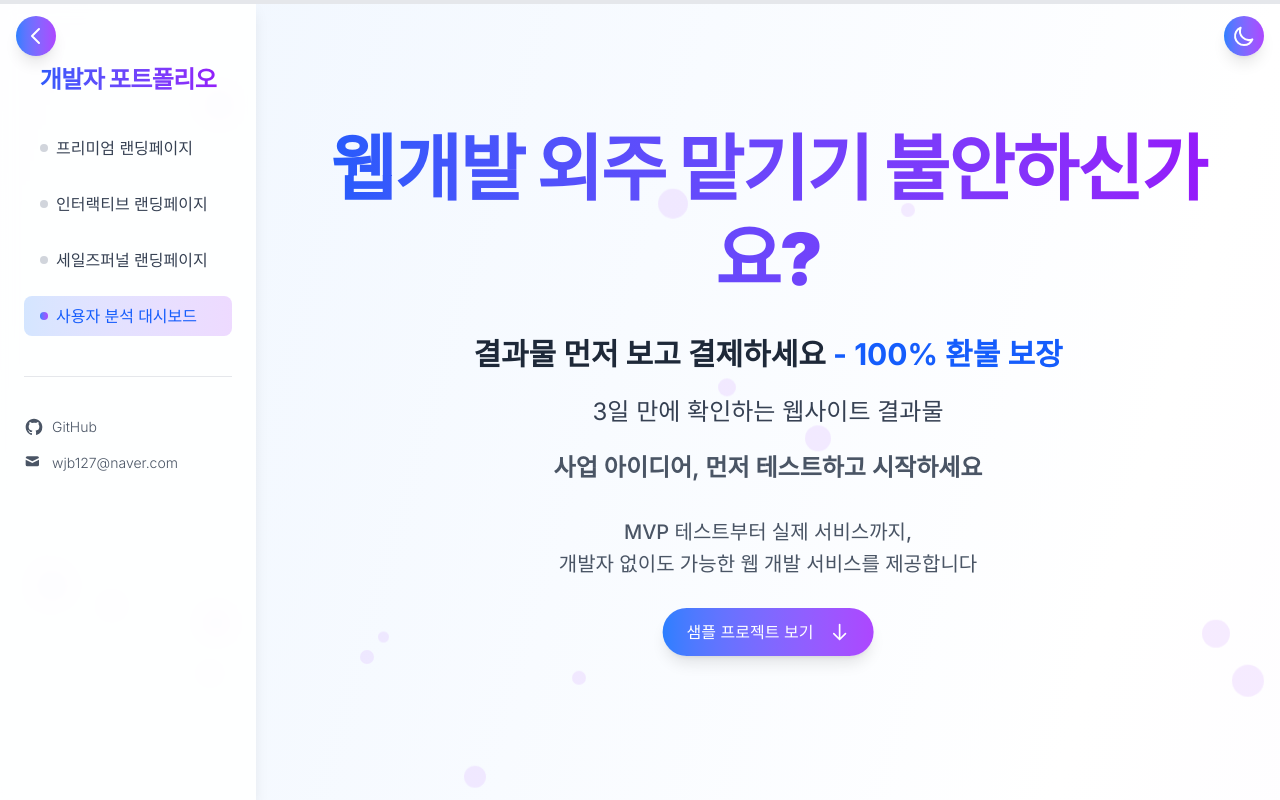
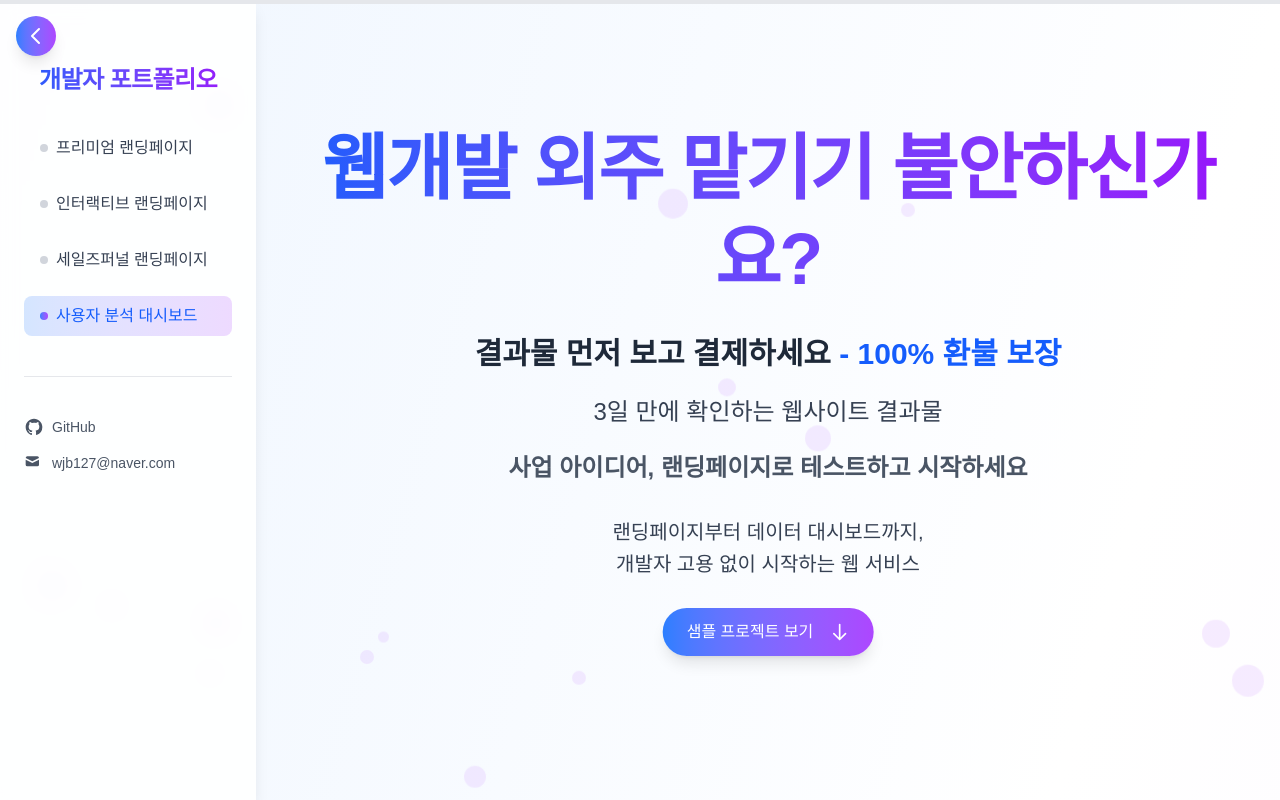
Before and after one commit to wjb127/portfolio, a Next.js app: page / in a window 1280 px wide. Shown: the top 800 px of the page. Built offline with nearby package versions, Linux system fonts and the light colour scheme.

Commit message:
Dark Mode Remove

```diff
--- a/src/app/layout.tsx
+++ b/src/app/layout.tsx
@@ -1,11 +1,9 @@
 import './globals.css'
-import { Inter } from 'next/font/google'
+import type { Metadata } from 'next'
 
-const inter = Inter({ subsets: ['latin'] })
-
-export const metadata = {
-  title: '웹 개발 포트폴리오',
-  description: 'Next.js와 Tailwind CSS를 활용한 포트폴리오',
+export const metadata: Metadata = {
+  title: '개발자 포트폴리오',
+  description: '안전하고 빠른 웹 개발 서비스',
 }
 
 export default function RootLayout({
@@ -15,7 +13,7 @@ export default function RootLayout({
 }) {
   return (
     <html lang="ko" suppressHydrationWarning>
-      <body className={`${inter.className} antialiased`} suppressHydrationWarning>
+      <body className="bg-white" suppressHydrationWarning>
         {children}
       </body>
     </html>
--- a/src/app/page.tsx
+++ b/src/app/page.tsx
@@ -113,9 +113,6 @@ export default function Home() {
   // 네비게이션 표시 상태
   const [isNavVisible, setIsNavVisible] = useState(true);
 
-  // 다크모드 상태
-  const [isDarkMode, setIsDarkMode] = useState(false);
-
   // 확장된 카드 상태
   const [expandedCard, setExpandedCard] = useState<string | null>(null);
 
@@ -137,22 +134,6 @@ export default function Home() {
   // 네비게이션 토글 함수
   const toggleNav = () => {
     setIsNavVisible(!isNavVisible);
-  };
-
-  // 다크모드 토글 함수
-  const toggleDarkMode = () => {
-    const newDarkMode = !isDarkMode;
-    setIsDarkMode(newDarkMode);
-
-    // HTML 요소에 다크모드 클래스 추가/제거
-    if (newDarkMode) {
-      document.documentElement.classList.add('dark');
-    } else {
-      document.documentElement.classList.remove('dark');
-    }
-
-    // 로컬 스토리지에 설정 저장
-    localStorage.setItem('darkMode', newDarkMode ? 'true' : 'false');
   };
 
   // 카드 확장 토글 함수
@@ -233,25 +214,6 @@ export default function Home() {
     };
   }, []);
 
-  // 다크모드 초기 설정
-  useEffect(() => {
-    // 로컬 스토리지에서 다크모드 설정 확인
-    const savedDarkMode = localStorage.getItem('darkMode');
-
-    // 저장된 설정이 있으면 그 설정 사용, 없으면 시스템 설정 사용
-    const prefersDark = savedDarkMode
-      ? savedDarkMode === 'true'
-      : window.matchMedia('(prefers-color-scheme: dark)').matches;
-
-    setIsDarkMode(prefersDark);
-
-    if (prefersDark) {
-      document.documentElement.classList.add('dark');
-    } else {
-      document.documentElement.classList.remove('dark');
-    }
-  }, []);
-
   // 페이지 로딩 효과
   useEffect(() => {
     // 페이지 로딩 시뮬레이션
@@ -292,10 +254,10 @@ export default function Home() {
       )}
 
       {/* 배경 패턴 - 클라이언트 컴포넌트로 교체 */}
-      {!isLoading && <BackgroundPattern isDarkMode={isDarkMode} />}
+      {!isLoading && <BackgroundPattern isDarkMode={false} />}
 
       {/* 스크롤 진행 표시기 */}
-      <div className="fixed top-0 left-0 w-full h-1 z-50 bg-gray-200 dark:bg-gray-700">
+      <div className="fixed top-0 left-0 w-full h-1 z-50 bg-gray-200">
         <div
           className="h-full bg-gradient-to-r from-blue-500 to-purple-500 transition-all duration-300"
           style={{ width: `${scrollProgress}%` }}
@@ -303,7 +265,7 @@ export default function Home() {
       </div>
 
       <div className={`flex min-h-screen font-sans transition-colors duration-300 ${
-        isDarkMode ? 'dark bg-gradient-to-br from-gray-900 via-gray-800 to-gray-900' : 'bg-gradient-to-br from-blue-50 via-white to-purple-50'
+        false ? 'dark bg-gradient-to-br from-gray-900 via-gray-800 to-gray-900' : 'bg-gradient-to-br from-blue-50 via-white to-purple-50'
       }`}>
         {/* 왼쪽 네비게이션 */}
         <nav className={`fixed w-64 h-screen bg-white/90 dark:bg-gray-800/90 backdrop-blur-sm shadow-lg dark:shadow-gray-900/30 p-6 overflow-auto transition-all duration-300 ease-in-out ${
@@ -329,15 +291,15 @@ export default function Home() {
                     onClick={() => scrollToSection(item.id)}
                     className={`w-full text-left px-4 py-2 rounded-lg transition-all duration-300 transform hover:scale-105 ${
                       activeSection === item.id
-                        ? "text-blue-600 dark:text-blue-400 font-medium"
-                        : "text-gray-700 dark:text-gray-300 hover:bg-gray-100 dark:hover:bg-gray-700"
+                        ? "text-blue-600 font-medium"
+                        : "text-gray-700 hover:bg-gray-100"
                     }`}
                   >
                     <div className="flex items-center">
                       <span className={`w-2 h-2 rounded-full mr-2 ${
                         activeSection === item.id
                           ? "bg-gradient-to-r from-blue-500 to-purple-500"
-                          : "bg-gray-300 dark:bg-gray-600"
+                          : "bg-gray-300"
                       }`}></span>
                       {item.title}
                     </div>
@@ -347,14 +309,14 @@ export default function Home() {
             </ul>
 
             {/* 소셜 링크 */}
-            <div className="mt-10 pt-6 border-t border-gray-200 dark:border-gray-700">
+            <div className="mt-10 pt-6 border-t border-gray-200">
               <div className="mt-4 flex flex-col space-y-4">
                 {/* GitHub 링크 */}
                 <a
                   href="https://github.com/wjb127"
                   target="_blank"
                   rel="noopener noreferrer"
-                  className="flex items-center text-gray-600 dark:text-gray-400 hover:text-blue-600 dark:hover:text-blue-400 transition-colors duration-300"
+                  className="flex items-center text-gray-600 hover:text-blue-600 transition-colors duration-300"
                 >
                   <svg className="w-5 h-5" fill="currentColor" viewBox="0 0 24 24" aria-hidden="true">
                     <path fillRule="evenodd" d="M12 2C6.477 2 2 6.484 2 12.017c0 4.425 2.865 8.18 6.839 9.504.5.092.682-.217.682-.483 0-.237-.008-.868-.013-1.703-2.782.605-3.369-1.343-3.369-1.343-.454-1.158-1.11-1.466-1.11-1.466-.908-.62.069-.608.069-.608 1.003.07 1.531 1.032 1.531 1.032.892 1.53 2.341 1.088 2.91.832.092-.647.35-1.088.636-1.338-2.22-.253-4.555-1.113-4.555-4.951 0-1.093.39-1.988 1.029-2.688-.103-.253-.446-1.272.098-2.65 0 0 .84-.27 2.75 1.026A9.564 9.564 0 0112 6.844c.85.004 1.705.115 2.504.337 1.909-1.296 2.747-1.027 2.747-1.027.546 1.379.202 2.398.1 2.651.64.7 1.028 1.595 1.028 2.688 0 3.848-2.339 4.695-4.566 4.943.359.309.678.92.678 1.855 0 1.338-.012 2.419-.012 2.747 0 .268.18.58.688.482A10.019 10.019 0 0022 12.017C22 6.484 17.522 2 12 2z" clipRule="evenodd" />
@@ -365,7 +327,7 @@ export default function Home() {
                 {/* 이메일 링크 */}
                 <a
                   href="mailto:wjb127@naver.com"
-                  className="flex items-center text-gray-600 dark:text-gray-400 hover:text-blue-600 dark:hover:text-blue-400 transition-colors duration-300"
+                  className="flex items-center text-gray-600 hover:text-blue-600 transition-colors duration-300"
                 >
                   <svg className="w-5 h-5" fill="currentColor" viewBox="0 0 24 24" xmlns="http://www.w3.org/2000/svg">
                     <path d="M2.003 5.884L10 9.882l7.997-3.998A2 2 0 0016 4H4a2 2 0 00-1.997 1.884z"></path>
@@ -395,23 +357,6 @@ export default function Home() {
           )}
         </button>
 
-        {/* 다크모드 토글 버튼 */}
-        <button
-          onClick={toggleDarkMode}
-          className="fixed top-4 right-4 z-50 p-2 bg-gradient-to-r from-blue-500 to-purple-500 text-white rounded-full shadow-lg hover:from-blue-600 hover:to-purple-600 transition-all duration-300 transform hover:scale-110 active:scale-95 flex items-center justify-center"
-          aria-label={isDarkMode ? "라이트 모드로 전환" : "다크 모드로 전환"}
-        >
-          {isDarkMode ? (
-            <svg className="w-6 h-6" fill="none" stroke="currentColor" viewBox="0 0 24 24" xmlns="http://www.w3.org/2000/svg">
-              <path strokeLinecap="round" strokeLinejoin="round" strokeWidth="2" d="M12 3v1m0 16v1m9-9h-1M4 12H3m15.364 6.364l-.707-.707M6.343 6.343l-.707-.707m12.728 0l-.707.707M6.343 17.657l-.707.707M16 12a4 4 0 11-8 0 4 4 0 018 0z"></path>
-            </svg>
-          ) : (
-            <svg className="w-6 h-6" fill="none" stroke="currentColor" viewBox="0 0 24 24" xmlns="http://www.w3.org/2000/svg">
-              <path strokeLinecap="round" strokeLinejoin="round" strokeWidth="2" d="M20.354 15.354A9 9 0 018.646 3.646 9.003 9.003 0 0012 21a9.003 9.003 0 008.354-5.646z"></path>
-            </svg>
-          )}
-        </button>
-
         {/* 메인 콘텐츠 */}
         <main className={`w-full transition-all duration-300 ease-in-out ${
           isNavVisible ? 'ml-64' : 'ml-0'
@@ -425,24 +370,24 @@ export default function Home() {
 
               {/* 핵심 메시지 3줄 */}
               <div className="space-y-6 mb-8">
-                <p className="text-2xl md:text-3xl text-gray-800 dark:text-gray-200 font-bold">
+                <p className="text-2xl md:text-3xl text-gray-800 font-bold">
                   결과물 먼저 보고 결제하세요
-                  <span className="text-blue-600 dark:text-blue-400"> - 100% 환불 보장</span>
+                  <span className="text-blue-600"> - 100% 환불 보장</span>
                 </p>
 
-                <p className="text-xl md:text-2xl text-gray-700 dark:text-gray-300">
+                <p className="text-xl md:text-2xl text-gray-700">
                   3일 만에 확인하는 웹사이트 결과물
                 </p>
 
-                <p className="text-xl md:text-2xl text-gray-600 dark:text-gray-400 font-semibold">
-                  사업 아이디어, 먼저 테스트하고 시작하세요
+                <p className="text-xl md:text-2xl text-gray-600 font-semibold">
+                  사업 아이디어, 랜딩페이지로 테스트하고 시작하세요
                 </p>
               </div>
 
               {/* 추가 설명 - 크기와 굵기 증가 */}
-              <p className="mt-8 text-lg md:text-xl text-gray-600 dark:text-gray-400 max-w-2xl mx-auto font-medium leading-relaxed">
-                MVP 테스트부터 실제 서비스까지, <br/>
-                개발자 없이도 가능한 웹 개발 서비스를 제공합니다
+              <p className="mt-8 text-lg md:text-xl text-gray-700 max-w-2xl mx-auto font-medium leading-relaxed">
+                랜딩페이지부터 데이터 대시보드까지, <br/>
+                개발자 고용 없이 시작하는 웹 서비스
               </p>
             </div>
 
@@ -479,7 +424,7 @@ export default function Home() {
                 className="scroll-mt-20 snap-start min-h-[80vh] flex items-center relative"
               >
                 <div
-                  className={`w-full max-w-5xl bg-white/80 dark:bg-gray-800/80 backdrop-blur-sm rounded-xl shadow-lg overflow-hidden animate-on-scroll transition-all duration-500 ${
+                  className={`w-full max-w-5xl bg-white/80 backdrop-blur-sm rounded-xl shadow-lg overflow-hidden animate-on-scroll transition-all duration-500 ${
                     expandedCard === item.id
                       ? 'scale-105 shadow-2xl z-20'
                       : hoveredCard === item.id
@@ -494,7 +439,7 @@ export default function Home() {
                   <div className={`${expandedCard === item.id ? 'block' : 'md:flex'}`}>
                     <div className={`${expandedCard === item.id ? 'w-full h-80' : 'md:w-1/2'} relative h-64 md:h-auto overflow-hidden group`}>
                       {/* 이미지 로딩 실패시 보여줄 백업 UI */}
-                      <div className="absolute inset-0 bg-gradient-to-br from-gray-200 to-gray-300 dark:from-gray-700 dark:to-gray-800 animate-pulse" />
+                      <div className="absolute inset-0 bg-gradient-to-br from-gray-200 to-gray-300 animate-pulse" />
 
                       {/* 실제 이미지 */}
                       <Image
@@ -511,18 +456,18 @@ export default function Home() {
                     </div>
 
                     <div className="p-8 md:w-1/2">
-                      <h2 className="text-2xl md:text-3xl font-bold text-transparent bg-clip-text bg-gradient-to-r from-blue-600 to-purple-600 dark:from-blue-400 dark:to-purple-400 mb-4 pb-2 relative group">
+                      <h2 className="text-2xl md:text-3xl font-bold text-transparent bg-clip-text bg-gradient-to-r from-blue-600 to-purple-600 mb-4 pb-2 relative group">
                         {item.fullTitle || item.title}
                         <span className="absolute bottom-0 left-0 w-0 h-0.5 bg-gradient-to-r from-blue-500 to-purple-500 transition-all duration-300 group-hover:w-full"></span>
                       </h2>
 
-                      <p className="text-gray-600 dark:text-gray-300 mb-6 font-light leading-relaxed">
+                      <p className="text-gray-600 mb-6 font-light leading-relaxed">
                         {item.description}
                       </p>
 
                       {/* 확장된 카드일 때만 보이는 추가 정보 */}
                       {expandedCard === item.id && (
-                        <div className="mb-6 text-gray-600 dark:text-gray-300 font-light animate-fadeIn">
+                        <div className="mb-6 text-gray-600 font-light animate-fadeIn">
                           <p className="mb-4">
                             이 프로젝트는 사용자 경험을 최우선으로 고려하여 개발되었습니다.
                             반응형 디자인과 최적화된 성능으로 모든 디바이스에서 원활하게 작동합니다.
@@ -539,7 +484,7 @@ export default function Home() {
                         {item.tags.map((tag, tagIndex) => (
                           <span
                             key={tag}
-                            className="px-3 py-1 bg-gradient-to-r from-blue-100 to-blue-200 dark:from-blue-900 dark:to-blue-800 text-blue-800 dark:text-blue-200 text-sm rounded-full font-medium transition-all duration-300 transform hover:scale-105 hover:shadow-md"
+                            className="px-3 py-1 bg-gradient-to-r from-blue-100 to-blue-200 text-blue-800 text-sm rounded-full font-medium transition-all duration-300 transform hover:scale-105 hover:shadow-md"
                             style={{ transitionDelay: `${tagIndex * 50}ms` }}
                           >
                             {tag}
@@ -552,7 +497,7 @@ export default function Home() {
                           href={item.link}
                           target="_blank"
                           rel="noopener noreferrer"
-                          className="inline-flex items-center px-4 py-2 bg-gradient-to-r from-blue-500 to-purple-500 hover:from-blue-600 hover:to-purple-600 text-white rounded-lg transition-all duration-300 transform hover:scale-105 active:scale-95 font-medium group"
+                          className="inline-flex items-center px-4 py-2 bg-gradient-to-r from-blue-500 to-purple-500 text-white rounded-lg transition-all duration-300 transform hover:scale-105 active:scale-95 font-medium group"
                           onClick={(e) => e.stopPropagation()}
                         >
                           프로젝트 보기
@@ -567,7 +512,7 @@ export default function Home() {
                               e.stopPropagation();
                               setExpandedCard(null);
                             }}
-                            className="inline-flex items-center px-4 py-2 border border-gray-300 dark:border-gray-600 text-gray-700 dark:text-gray-300 rounded-lg transition-all duration-300 hover:bg-gray-100 dark:hover:bg-gray-700 font-medium"
+                            className="inline-flex items-center px-4 py-2 border border-gray-300 text-gray-700 rounded-lg transition-all duration-300 hover:bg-gray-100 font-medium"
                           >
                             접기
                           </button>
@@ -577,7 +522,7 @@ export default function Home() {
                               e.stopPropagation();
                               setExpandedCard(item.id);
                             }}
-                            className="inline-flex items-center px-4 py-2 border border-gray-300 dark:border-gray-600 text-gray-700 dark:text-gray-300 rounded-lg transition-all duration-300 hover:bg-gray-100 dark:hover:bg-gray-700 font-medium"
+                            className="inline-flex items-center px-4 py-2 border border-gray-300 text-gray-700 rounded-lg transition-all duration-300 hover:bg-gray-100 font-medium"
                           >
                             더 보기
                           </button>
@@ -627,13 +572,13 @@ export default function Home() {
           </div>
 
           {/* 푸터 */}
-          <footer id="footer" className="py-20 border-t border-gray-200 dark:border-gray-700 text-center text-gray-600 dark:text-gray-400 animate-on-scroll snap-start">
+          <footer id="footer" className="py-20 border-t border-gray-200 text-center text-gray-600 animate-on-scroll snap-start">
             <div className="max-w-4xl mx-auto px-8">
               <div className="mb-8">
-                <h2 className="text-3xl font-bold text-transparent bg-clip-text bg-gradient-to-r from-blue-600 to-purple-600 dark:from-blue-400 dark:to-purple-400 mb-4">
+                <h2 className="text-3xl font-bold text-transparent bg-clip-text bg-gradient-to-r from-blue-600 to-purple-600 mb-4">
                   웹사이트 개발이 필요하신가요?
                 </h2>
-                <p className="text-gray-700 dark:text-gray-200 font-medium text-lg max-w-xl mx-auto">
+                <p className="text-gray-700 font-medium text-lg max-w-xl mx-auto">
                   MVP 테스트부터 실제 서비스까지, <br/>
                   안전하고 빠른 웹 개발 외주 서비스를 제공해드립니다.
                 </p>
@@ -642,7 +587,7 @@ export default function Home() {
               <div className="flex justify-center space-x-8 mb-8">
                 <a
                   href="mailto:wjb127@naver.com"
-                  className="flex items-center text-gray-700 dark:text-gray-200 hover:text-blue-600 dark:hover:text-blue-400 transition-colors duration-300 group font-medium text-lg"
+                  className="flex items-center text-gray-700 hover:text-blue-600 transition-colors duration-300 group font-medium text-lg"
                 >
                   <svg className="w-6 h-6" fill="currentColor" viewBox="0 0 24 24" xmlns="http://www.w3.org/2000/svg">
                     <path d="M2.003 5.884L10 9.882l7.997-3.998A2 2 0 0016 4H4a2 2 0 00-1.997 1.884z"></path>
@@ -655,7 +600,7 @@ export default function Home() {
                   href="https://github.com/wjb127"
                   target="_blank"
                   rel="noopener noreferrer"
-                  className="flex items-center text-gray-700 dark:text-gray-200 hover:text-blue-600 dark:hover:text-blue-400 transition-colors duration-300 group font-medium text-lg"
+                  className="flex items-center text-gray-700 hover:text-blue-600 transition-colors duration-300 group font-medium text-lg"
                 >
                   <svg className="w-6 h-6" fill="currentColor" viewBox="0 0 24 24" aria-hidden="true">
                     <path fillRule="evenodd" d="M12 2C6.477 2 2 6.484 2 12.017c0 4.425 2.865 8.18 6.839 9.504.5.092.682-.217.682-.483 0-.237-.008-.868-.013-1.703-2.782.605-3.369-1.343-3.369-1.343-.454-1.158-1.11-1.466-1.11-1.466-.908-.62.069-.608.069-.608 1.003.07 1.531 1.032 1.531 1.032.892 1.53 2.341 1.088 2.91.832.092-.647.35-1.088.636-1.338-2.22-.253-4.555-1.113-4.555-4.951 0-1.093.39-1.988 1.029-2.688-.103-.253-.446-1.272.098-2.65 0 0 .84-.27 2.75 1.026A9.564 9.564 0 0112 6.844c.85.004 1.705.115 2.504.337 1.909-1.296 2.747-1.027 2.747-1.027.546 1.379.202 2.398.1 2.651.64.7 1.028 1.595 1.028 2.688 0 3.848-2.339 4.695-4.566 4.943.359.309.678.92.678 1.855 0 1.338-.012 2.419-.012 2.747 0 .268.18.58.688.482A10.019 10.019 0 0022 12.017C22 6.484 17.522 2 12 2z" clipRule="evenodd" />
@@ -664,13 +609,13 @@ export default function Home() {
                 </a>
               </div>
 
-              <div className="pt-8 border-t border-gray-200 dark:border-gray-700">
+              <div className="pt-8 border-t border-gray-200">
                 <p className="font-light">© 2025 웹 개발 포트폴리오. All rights reserved.</p>
                 <p className="mt-2 text-sm tracking-wide">Next.js, Vercel, Supabase로 구현되었습니다.</p>
 
                 {/* 개인 서명 */}
                 <div className="mt-6 inline-block">
-                  <svg width="80" height="30" viewBox="0 0 80 30" className="text-gray-400 dark:text-gray-600">
+                  <svg width="80" height="30" viewBox="0 0 80 30" className="text-gray-400">
                     <path d="M10,15 Q20,5 30,15 T50,15 T70,15" fill="none" stroke="currentColor" strokeWidth="2" />
                   </svg>
                 </div>
```
